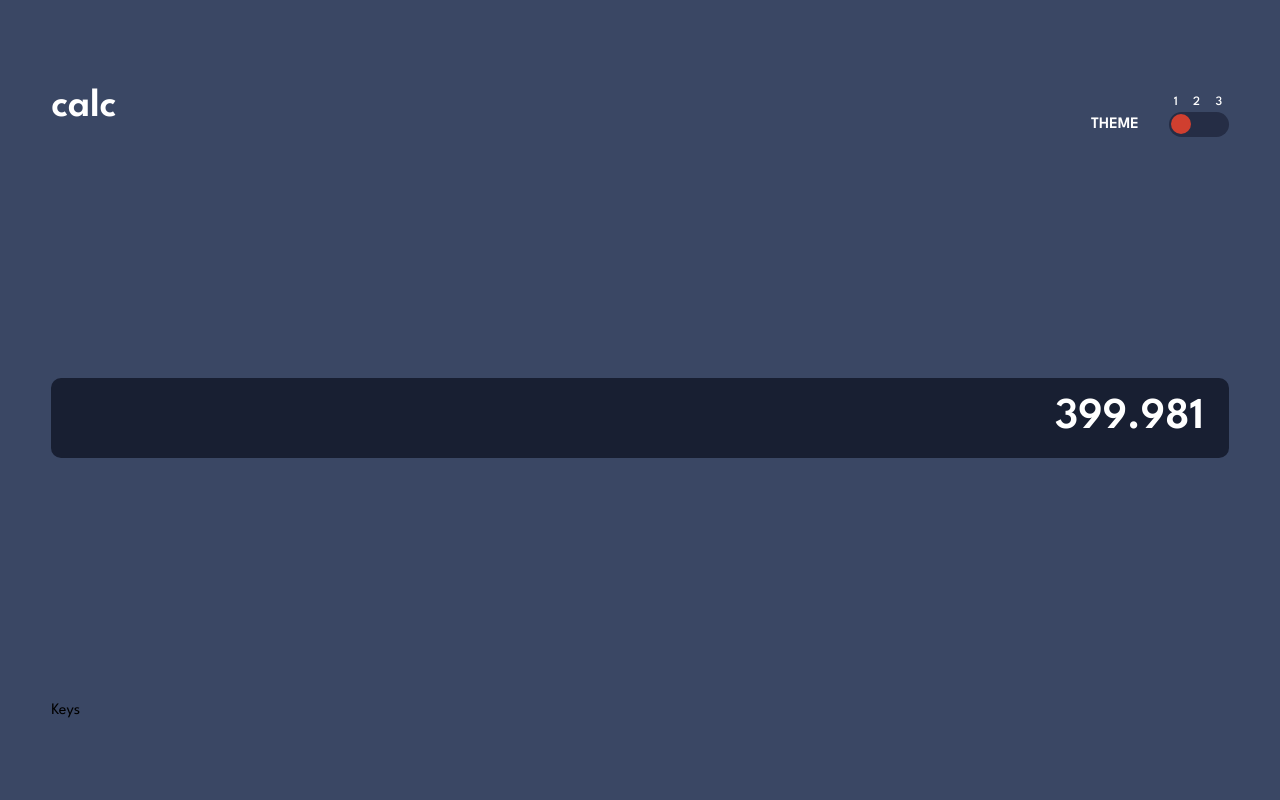
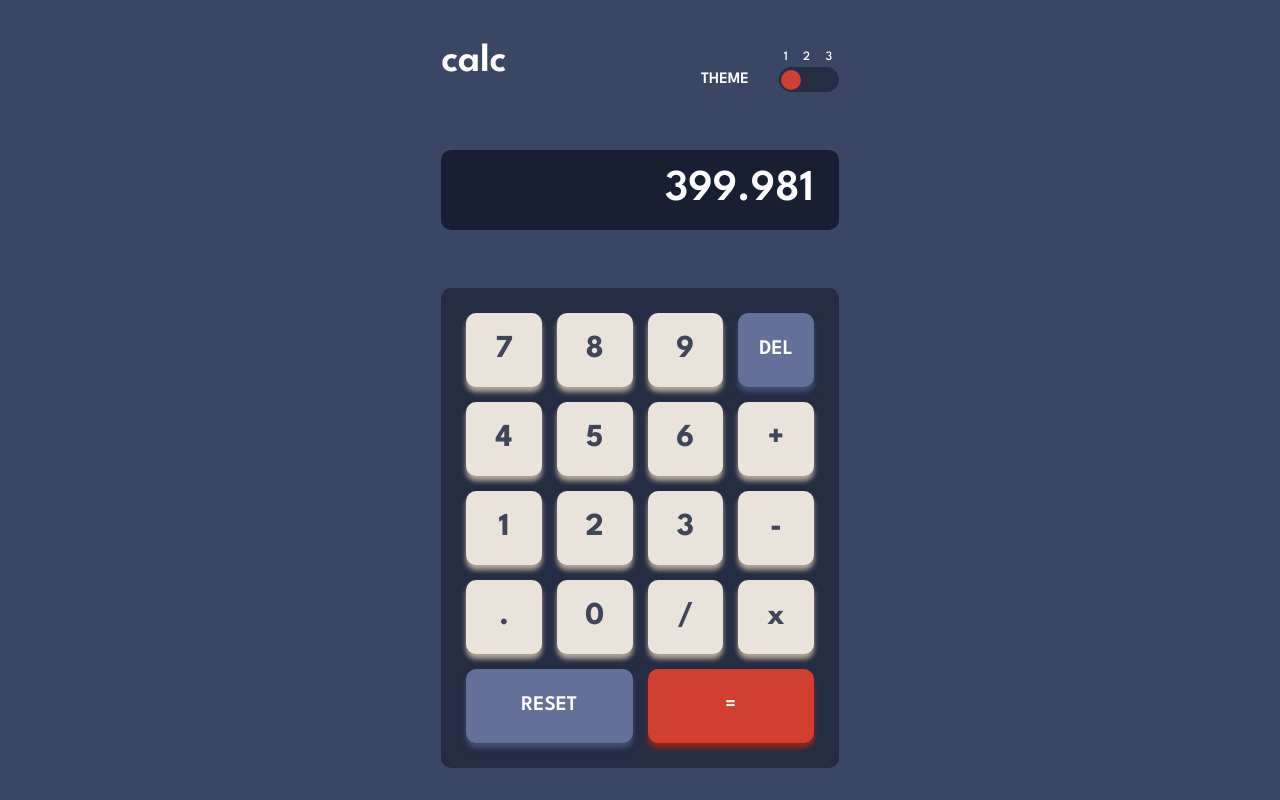
Before and after one commit to liliaferrouk/Calculator-app, a React (Create React App) app: page / in a window 1280 px wide. Built offline with nearby package versions, Linux system fonts and the light colour scheme; the HTML template or start-up script is replaced by a standard one.

Commit message:
theme1 design done

```diff
--- /dev/null
+++ b/src/Key.js
@@ -0,0 +1,10 @@
+import React from 'react'
+
+function Key({valeur}) {
+    const val = valeur;
+  return (
+    <div className='key-normal key'>{val}</div>
+  )
+}
+
+export default Key
--- /dev/null
+++ b/src/KeyDel.js
@@ -0,0 +1,11 @@
+import React from 'react'
+
+function KeyDel() {
+  return (
+    <div className='key-del key' onClick={()=>{
+
+    }}>DEL</div>
+  )
+}
+
+export default KeyDel
--- /dev/null
+++ b/src/KeyEquals.js
@@ -0,0 +1,11 @@
+import React from 'react'
+
+function KeyEquals() {
+  return (
+    <div className='key-equals key' onClick={()=>{
+
+    }}>=</div>
+  )
+}
+
+export default KeyEquals
--- /dev/null
+++ b/src/KeyReset.js
@@ -0,0 +1,11 @@
+import React from 'react'
+
+function KeyReset() {
+  return (
+    <div className='key-reset key' onClick={()=>{
+
+    }}>RESET</div>
+  )
+}
+
+export default KeyReset
--- /dev/null
+++ b/src/Keys.css
@@ -0,0 +1,52 @@
+.Grid{
+    background-color: var(--clr-t1-blue-keys);
+    height: 60vh;
+    border-radius: 10px;
+    padding: 25px;
+    display: grid;
+    grid-template-columns: repeat(4,1fr);
+    grid-template-rows: repeat(5,1fr);
+    gap: 15px;
+}
+
+.key{
+    border-radius: 10px;
+    display: flex;
+    justify-content: center;
+    align-items: center;
+    cursor: pointer;
+}
+
+.key-normal{
+    background-color: var(--clr-t1-key-normal);
+    box-shadow: 0px 5px 5px var(--clr-t1-orange-key-shadow);
+    color: #414558;
+    font-size: 2rem;
+    font-weight: 700;
+}
+
+.key-del{
+    background-color: var(--clr-t1-blue-key);
+    box-shadow: 0px 5px 5px var(--clr-t1-blue-key-shadow);
+    color: var(--clr-text-white);
+    font-size: 1.3rem;
+    font-weight: 600;
+}
+
+.key-reset{
+    background-color: var(--clr-t1-blue-key);
+    box-shadow: 0px 5px 5px var(--clr-t1-blue-key-shadow);
+    color: var(--clr-text-white);
+    font-size: 1.3rem;
+    font-weight: 600;
+    grid-column: 1/3;
+}
+
+.key-equals{
+    background-color: var(--clr-t1-orange-toggle);
+    box-shadow: 0px 5px 5px var(--clr-t1-red-key-shadow);
+    color: var(--clr-text-white);
+    font-size: 1.3rem;
+    font-weight: 600;
+    grid-column: 3/5;
+}
--- a/src/Keys.js
+++ b/src/Keys.js
@@ -1,8 +1,32 @@
 import React from 'react'
+import './Keys.css'
+import Key from './Key'
+import KeyReset from './KeyReset'
+import KeyEquals from './KeyEquals'
+import KeyDel from './KeyDel'
 
 function Keys() {
   return (
-    <div>Keys</div>
+    <div className='Grid'>
+      <Key valeur={"7"}/>
+      <Key valeur={"8"}/>
+      <Key valeur={"9"}/>
+      <KeyDel/>
+      <Key valeur={"4"}/>
+      <Key valeur={"5"}/>
+      <Key valeur={"6"}/>
+      <Key valeur={"+"}/>
+      <Key valeur={"1"}/>
+      <Key valeur={"2"}/>
+      <Key valeur={"3"}/>
+      <Key valeur={"-"}/>
+      <Key valeur={"."}/>
+      <Key valeur={"0"}/>
+      <Key valeur={"/"}/>
+      <Key valeur={"x"}/>
+      <KeyReset/>
+      <KeyEquals/>
+    </div>
   )
 }
 
--- a/src/index.css
+++ b/src/index.css
@@ -7,11 +7,12 @@
   --clr-t1-blue-main: hsl(222, 26%, 31%);
   --clr-t1-blue-toggle: #252d45;
   --clr-t1-blue-screen: #181f32;
+  --clr-t1-blue-keys:#252d44;
   --clr-t1-blue-key: hsl(225, 21%, 49%);
   --clr-t1-blue-key-shadow: hsl(224, 28%, 35%);
   --clr-t1-orange-toggle: hsl(6, 63%, 50%);
   --clr-t1-red-key-shadow: hsl(6, 70%, 34%);
-  --clr-t1-orange-key: hsl(30, 25%, 89%);
+  --clr-t1-key-normal: hsl(30, 25%, 89%);
   --clr-t1-orange-key-shadow: hsl(28, 16%, 65%);
   --clr-t1-text-blue: hsl(221, 14%, 31%);
 
@@ -131,5 +132,16 @@ body{
   justify-content: space-between;
   width: 100vw;
   height: 100vh;
-  padding: 6% 4%;
+  padding: 4vh 4vw;
 }
+
+@media screen and (min-width: 500px) {
+  .App{
+    width: 500px;
+  }
+  body{
+    display: flex;
+    justify-content: center;
+    align-items: center;
+  }
+}
```
